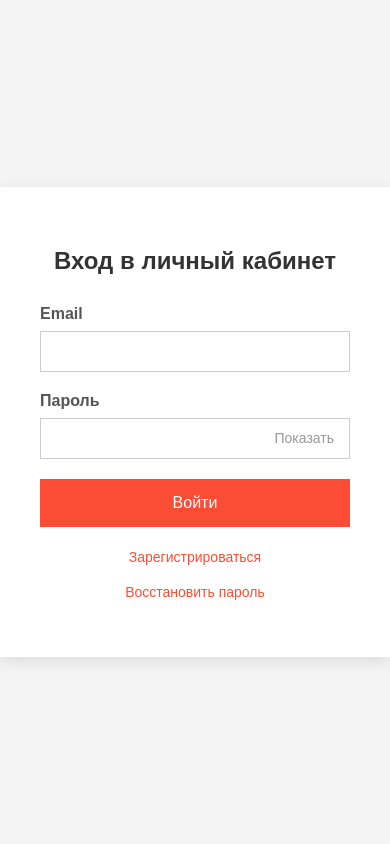
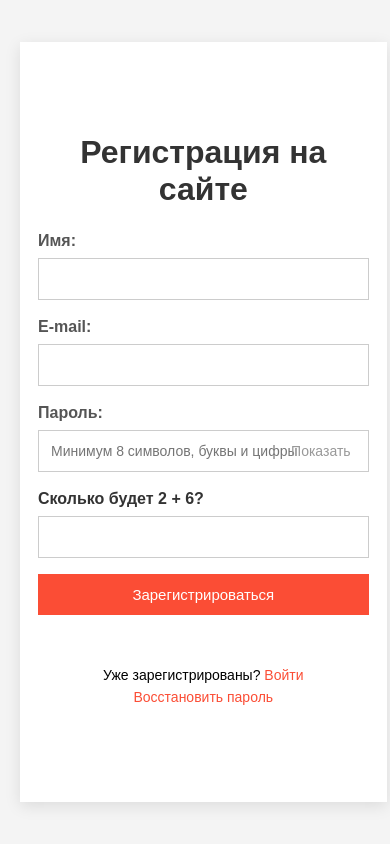
Before and after one commit to Helga1970/tilda-prodamus-lk, a website: page index.html in a window 390 px wide. Drawn offline with Linux system fonts and the light colour scheme; a web font is replaced by a local one.

Commit message:
Update index.html

```diff
--- a/index.html
+++ b/index.html
@@ -1,139 +1,233 @@
 <!DOCTYPE html>
 <html lang="ru">
 <head>
-    <meta charset="UTF-8">
-    <meta name="viewport" content="width=device-width, initial-scale=1.0">
-    <title>Вход в личный кабинет</title>
+  <meta charset="UTF-8" />
+  <meta name="viewport" content="width=device-width, initial-scale=1.0"/>
+  <title>Регистрация на сайте</title>
   <style>
     @import url('https://fonts.googleapis.com/css2?family=Circe+Rounded:wght@400;700&display=swap');
+    * { box-sizing: border-box; }
+
     body {
       font-family: 'Circe Rounded', sans-serif;
       background-color: #f4f4f4;
+      min-height: 100vh;
       margin: 0;
-            padding: 0;
-            display: flex;
-            justify-content: center;
-            align-items: center;
-            min-height: 100vh;
+      display: grid;
+      place-items: center;
+      padding: 20px;
     }
-        .login-box {
-            background-color: #fff;
-            padding: 40px;
+
+    .registration-container {
+      background-color: #ffffff;
+      padding: 32px 28px;
       border-radius: 0;
       box-shadow: 0 4px 15px rgba(0, 0, 0, 0.1);
+      width: min(94vw, 600px);
+      margin: 0 auto;
+      display: flex;
+      flex-direction: column;
+      justify-content: center;
+      min-height: 80vh;
+    }
+
+    h1 {
       text-align: center;
-            width: 100%;
-            max-width: 400px;
-            box-sizing: border-box;
+      color: #333;
+      margin: 0 0 24px;
     }
-        h2 {
-            margin-bottom: 30px;
-            color: #333;
+
+    .form-group {
+      margin-bottom: 18px;
     }
-        .input-group {
-            margin-bottom: 20px;
-            text-align: left;
-        }
-        .input-group label {
+
+    label {
       display: block;
       margin-bottom: 8px;
       color: #555;
       font-weight: 700;
     }
-        .input-group input {
+
+    input[type="text"],
+    input[type="email"],
+    input[type="password"] {
       width: 100%;
-            padding: 12px;
+      padding: 14px;
       border: 1px solid #ccc;
-            border-radius: 0;
-            box-sizing: border-box;
       font-family: inherit;
+      font-size: 15px;
     }
+
     .password-container {
       position: relative;
       display: flex;
       align-items: center;
     }
+
     .password-container input {
-            flex-grow: 1;
-            padding-right: 80px;
+      flex: 1;
+      padding-right: 96px;
     }
+
     .password-toggle {
       position: absolute;
-            right: 10px;
+      right: 12px;
+      top: 50%;
+      transform: translateY(-50%);
       background: none;
       border: none;
       cursor: pointer;
       font-size: 14px;
       color: #999;
+      padding: 4px 6px;
     }
-        .login-button {
+
+    button[type="submit"] {
       width: 100%;
       padding: 15px;
       background-color: #fb4d35;
       color: #fff;
       border: none;
-            border-radius: 0;
+      font-size: 16px;
       cursor: pointer;
-            font-size: 16px;
-            transition: background-color 0.3s;
+      transition: background-color 0.2s ease-in-out;
     }
-        .login-button:hover {
+
+    button[type="submit"]:hover {
       background-color: #e5462e;
     }
+
     #message {
-            margin-top: 20px;
+      margin-top: 18px;
       font-weight: 700;
       line-height: 1.5;
-            color: red;
+      text-align: center;
     }
+
     .form-links {
-            margin-top: 20px;
+      margin-top: 18px;
       font-size: 14px;
-            line-height: 1.5;
+      text-align: center;
     }
+
+    .form-links div { margin-bottom: 6px; }
+
     .form-links a {
       color: #fb4d35;
       text-decoration: none;
     }
-        .form-links a:hover {
-            text-decoration: underline;
+
+    .form-links a:hover { text-decoration: underline; }
+
+    .captcha-group {
+      display: flex;
+      flex-direction: column;
+      align-items: flex-start;
+      margin-bottom: 16px;
+    }
+
+    #captcha-question {
+      font-weight: 700;
+      color: #333;
+      margin-bottom: 8px;
+    }
+
+    /* Адаптивность */
+    @media (max-width: 480px) {
+      .registration-container {
+        padding: 24px 18px;
+        min-height: 90vh;
+      }
+
+      button[type="submit"] {
+        padding: 12px;
+        font-size: 15px;
+      }
+
+      input[type="text"],
+      input[type="email"],
+      input[type="password"] {
+        padding: 12px;
+        font-size: 14px;
+      }
     }
   </style>
 </head>
 <body>
-    <div class="login-box">
-        <h2 id="form-title">Вход в личный кабинет</h2>
-        <form id="loginForm">
-            <div class="input-group">
-                <label for="email">Email</label>
-                <input type="email" id="email" required>
+  <div class="registration-container">
+    <h1 id="main-title">Регистрация на сайте</h1>
+
+    <!-- форма регистрации -->
+    <form id="registrationForm">
+      <div class="form-group">
+        <label for="name">Имя:</label>
+        <input type="text" id="name" name="name" required />
       </div>
-            <div class="input-group">
-                <label for="password">Пароль</label>
+
+      <div class="form-group">
+        <label for="email">E-mail:</label>
+        <input type="email" id="email" name="email" required />
+      </div>
+
+      <div class="form-group">
+        <label for="password">Пароль:</label>
         <div class="password-container">
-                    <input type="password" id="password" required>
+          <input type="password" id="password" name="password" placeholder="Минимум 8 символов, буквы и цифры" required />
           <button type="button" class="password-toggle" id="password-toggle-btn" onclick="togglePassword()">Показать</button>
         </div>
       </div>
-            <button type="submit" class="login-button">Войти</button>
+
+      <div class="form-group captcha-group">
+        <label for="captcha-input" id="captcha-question">Капча</label>
+        <input type="text" id="captcha-input" name="captcha" required />
+      </div>
+
+      <button type="submit">Зарегистрироваться</button>
     </form>
 
+    <!-- форма восстановления -->
     <form id="resetPasswordForm" style="display: none;">
-            <div class="input-group">
-                <label for="reset-email">e-mail:</label>
-                <input type="email" id="reset-email" name="email" required>
+      <div class="form-group">
+        <label for="reset-email">E-mail:</label>
+        <input type="email" id="reset-email" name="email" required />
       </div>
-            <button type="submit" class="login-button">Восстановить пароль</button>
+      <button type="submit">Восстановить пароль</button>
     </form>
 
     <p id="message"></p>
+
     <div class="form-links">
-            <p><a href="https://pro-culinaria.ru/registration#">Зарегистрироваться</a></p>
-            <p id="reset-link-container"><a href="#" onclick="showForm('reset')">Восстановить пароль</a></p>
-            <p id="login-link-container" style="display: none;"><a href="#" onclick="showForm('login')">Вернуться к входу</a></p>
+      <div id="already-registered-container">
+        Уже зарегистрированы?
+        <a href="https://pro-culinaria-lk.proculinaria-book.ru">Войти</a>
+      </div>
+
+      <!-- Ссылка "Восстановить пароль" показывается только на форме регистрации -->
+      <div id="reset-link-container">
+        <a href="#" onclick="showForm('reset-password')">Восстановить пароль</a>
+      </div>
+
+      <div id="back-to-form-container" style="display: none;">
+        <a href="#" onclick="showForm('register')">Вернуться к регистрации</a>
+      </div>
+
+      <div id="back-to-login-container" style="display: none;">
+        <a href="https://pro-culinaria-lk.proculinaria-book.ru">Вернуться ко входу</a>
       </div>
     </div>
+  </div>
+
   <script>
+    let captchaAnswer;
+
+    function generateCaptcha() {
+      const num1 = Math.floor(Math.random() * 10) + 1;
+      const num2 = Math.floor(Math.random() * 10) + 1;
+      document.getElementById('captcha-question').textContent = `Сколько будет ${num1} + ${num2}?`;
+      captchaAnswer = num1 + num2;
+      document.getElementById('captcha-input').value = '';
+    }
+
     function togglePassword() {
       const passwordField = document.getElementById('password');
       const passwordToggleButton = document.getElementById('password-toggle-btn');
@@ -142,64 +236,124 @@
       passwordToggleButton.textContent = (type === 'password') ? 'Показать' : 'Скрыть';
     }
 
+    function isValidPassword(password) {
+      const minLength = 8;
+      const hasLetters = /[a-zA-Z]/.test(password);
+      const hasNumbers = /[0-9]/.test(password);
+      return password.length >= minLength && hasLetters && hasNumbers;
+    }
+
     function showForm(formType) {
-            const loginForm = document.getElementById('loginForm');
-            const resetForm = document.getElementById('resetPasswordForm');
-            const title = document.getElementById('form-title');
-            const regLink = document.getElementById('reg-link-container');
-            const resetLink = document.getElementById('reset-link-container');
-            const loginLink = document.getElementById('login-link-container');
-            const messageElement = document.getElementById('message');
+      document.getElementById('registrationForm').style.display = 'none';
+      document.getElementById('resetPasswordForm').style.display = 'none';
+      document.getElementById('message').textContent = '';
 
-            messageElement.textContent = ''; // Очистка сообщения при переключении форм
+      document.getElementById('already-registered-container').style.display = 'block';
+      document.getElementById('back-to-form-container').style.display = 'none';
+      document.getElementById('back-to-login-container').style.display = 'none';
 
-            if (formType === 'login') {
-                loginForm.style.display = 'block';
-                resetForm.style.display = 'none';
-                title.textContent = 'Вход в личный кабинет';
-                regLink.style.display = 'block';
-                resetLink.style.display = 'block';
-                loginLink.style.display = 'none';
-            } else if (formType === 'reset') {
-                loginForm.style.display = 'none';
-                resetForm.style.display = 'block';
-                title.textContent = 'Восстановление пароля';
-                regLink.style.display = 'none';
-                resetLink.style.display = 'none'; // Вот эта строка скрывает ссылку "Восстановить пароль"
-                loginLink.style.display = 'block';
+      if (formType === 'register') {
+        document.getElementById('registrationForm').style.display = 'block';
+        document.getElementById('main-title').textContent = 'Регистрация на сайте';
+        document.getElementById('reset-link-container').style.display = 'block'; // показываем только на регистрации
+        generateCaptcha();
+      } else if (formType === 'reset-password') {
+        document.getElementById('resetPasswordForm').style.display = 'block';
+        document.getElementById('main-title').textContent = 'Восстановление пароля';
+        document.getElementById('reset-link-container').style.display = 'none'; // скрываем на форме восстановления
+        document.getElementById('back-to-form-container').style.display = 'block';
       }
     }
 
-        const loginForm = document.getElementById('loginForm');
-        loginForm.addEventListener('submit', async function(event) {
+    document.getElementById('registrationForm').addEventListener('submit', async (event) => {
       event.preventDefault();
-            const email = document.getElementById('email').value;
+      const name = document.getElementById('name').value.trim();
+      const email = document.getElementById('email').value.trim();
       const password = document.getElementById('password').value;
+      const captchaInput = document.getElementById('captcha-input').value;
       const messageElement = document.getElementById('message');
-            const loginUrl = '/api/prodamus-webhook';
+      const formElement = document.getElementById('registrationForm');
+
+      if (parseInt(captchaInput, 10) !== captchaAnswer) {
+        messageElement.textContent = 'Неверный ответ на капчу. Попробуйте еще раз.';
+        messageElement.style.color = 'red';
+        generateCaptcha();
+        return;
+      }
+
+      if (!isValidPassword(password)) {
+        messageElement.textContent = 'Пароль должен содержать минимум 8 символов, включая буквы и цифры.';
+        messageElement.style.color = 'red';
+        return;
+      }
+
+      messageElement.textContent = 'Обработка...';
+      messageElement.style.color = '#333';
 
       try {
-                const response = await fetch(loginUrl, {
+        const response = await fetch('https://pro-culinaria-lk.proculinaria-book.ru/.netlify/functions/register-user', {
           method: 'POST',
-                    headers: {
-                        'Content-Type': 'application/json',
-                    },
-                    body: JSON.stringify({ email, password }),
+          headers: { 'Content-Type': 'application/json' },
+          body: JSON.stringify({ name, email, password })
         });
 
-                const data = await response.json();
+        if (!response.ok) {
+          const errorData = await response.json().catch(() => ({}));
+          throw new Error(errorData.error || `Server returned error: ${response.status} - ${response.statusText}`);
+        }
 
-                if (response.ok) {
-                    localStorage.setItem('user', JSON.stringify(data.user));
-                    window.location.href = 'lk.html';
-                } else {
-                    messageElement.textContent = data.message || 'Неверный email или пароль';
-                }
-            } catch (error) {
-                console.error('Ошибка при авторизации:', error);
-                messageElement.textContent = 'Произошла ошибка при попытке входа. Пожалуйста, попробуйте позже.';
+        formElement.style.display = 'none';
+        document.getElementById('main-title').style.display = 'none';
+        messageElement.style.color = 'green';
+        messageElement.innerHTML = 'Регистрация прошла успешно!<br>Проверьте свою почту для входа.<br>Если письма нет во входящих, проверьте папку <strong>Спам</strong>.';
+
+        document.getElementById('back-to-login-container').style.display = 'block';
+        document.getElementById('reset-link-container').style.display = 'none';
+      } catch (e) {
+        console.error('Ошибка:', e);
+        messageElement.textContent = e.message || 'Произошла ошибка при регистрации. Пожалуйста, попробуйте позже.';
+        messageElement.style.color = 'red';
+        generateCaptcha();
       }
     });
+
+    document.getElementById('resetPasswordForm').addEventListener('submit', async (event) => {
+      event.preventDefault();
+      const email = document.getElementById('reset-email').value.trim();
+      const messageElement = document.getElementById('message');
+      const formElement = document.getElementById('resetPasswordForm');
+
+      messageElement.textContent = 'Обработка...';
+      messageElement.style.color = '#333';
+
+      try {
+        const response = await fetch('https://pro-culinaria-lk.proculinaria-book.ru/.netlify/functions/reset-password', {
+          method: 'POST',
+          headers: { 'Content-Type': 'application/json' },
+          body: JSON.stringify({ email })
+        });
+
+        const result = await response.json().catch(() => ({}));
+
+        if (!response.ok) {
+          throw new Error(result.error || `Server returned error: ${response.status} - ${response.statusText}`);
+        }
+
+        formElement.style.display = 'none';
+        document.getElementById('main-title').textContent = 'Восстановление пароля';
+        messageElement.style.color = 'green';
+        messageElement.innerHTML = result.message || 'На ваш e-mail отправлены инструкции по восстановлению.';
+
+        document.getElementById('back-to-login-container').style.display = 'block';
+        document.getElementById('back-to-form-container').style.display = 'block';
+      } catch (e) {
+        console.error('Ошибка:', e);
+        messageElement.textContent = e.message || 'Произошла ошибка при восстановлении пароля. Пожалуйста, попробуйте позже.';
+        messageElement.style.color = 'red';
+      }
+    });
+
+    generateCaptcha();
   </script>
 </body>
 </html>
```
Lines whose indentation alone changed are shown as unchanged.
